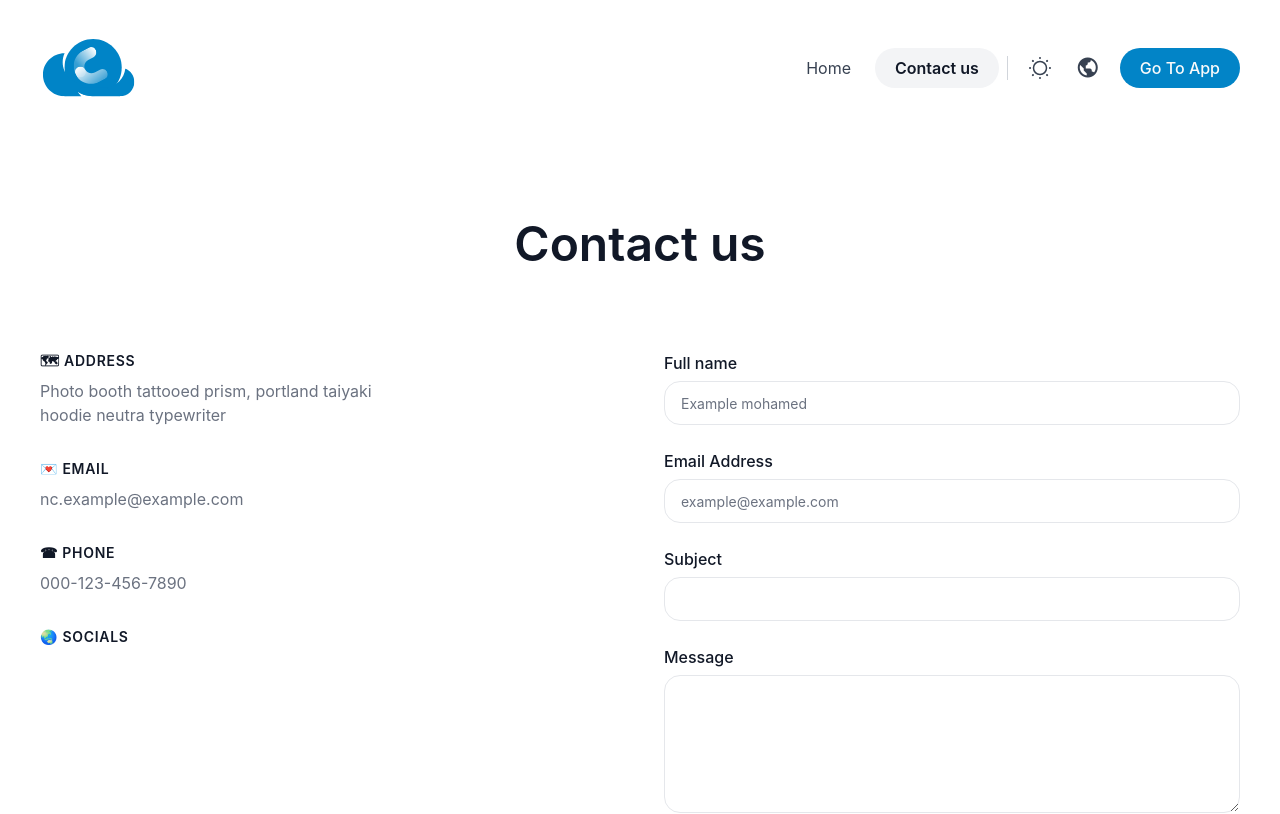
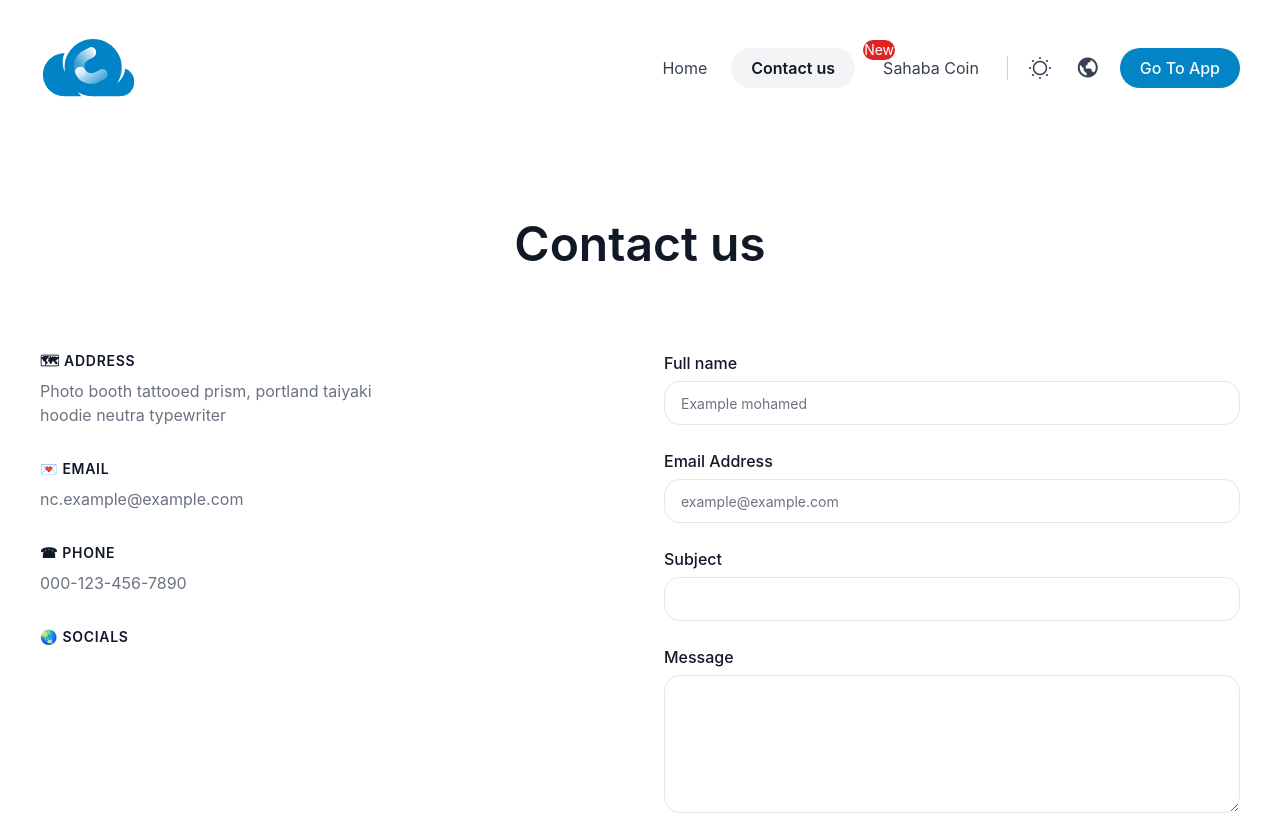
Before and after one commit to farajshuaib/sahaba-landingpage-graduation-project-, a React (Vite) app: page /contact in a window 1280 px wide. Shown: the top 814 px of the page. Built offline with nearby package versions, Linux system fonts and the light colour scheme.

Commit message:
adding sahabacoin button

```diff
--- a/src/components/Header/HeaderLogged.tsx
+++ b/src/components/Header/HeaderLogged.tsx
@@ -5,8 +5,9 @@ import SwitchDarkMode from "../../shared/SwitchDarkMode/SwitchDarkMode";
 import ButtonPrimary from "../../shared/Button/ButtonPrimary";
 import Navigation from "../../shared/Navigation/Navigation";
 import LocalesDropDown from "./LocalesDropDown";
-import { APP_URL } from "../../constant";
+import { APP_URL, COIN_FORM_URL } from "../../constant";
 import { useTranslation } from "react-i18next";
+import Badge from "../../shared/Badge/Badge";
 export interface HeaderLoggedProps {}
 
 const HeaderLogged: FC<HeaderLoggedProps> = () => {
@@ -22,6 +23,17 @@ const HeaderLogged: FC<HeaderLoggedProps> = () => {
           <div className="flex items-center justify-end flex-shrink-0 space-x-1 text-neutral-700 dark:text-neutral-100">
             <div className="items-center hidden space-x-2 xl:flex">
               <Navigation />
+              <a
+                target="_blank"
+                rel="noopener noreferrer"
+                className="relative inline-flex items-center px-4 py-2 text-sm font-normal rounded-full xl:text-base text-neutral-700 dark:text-neutral-300 xl:px-5 hover:text-neutral-900 hover:bg-neutral-100 dark:hover:bg-neutral-800 dark:hover:text-neutral-200"
+                href={COIN_FORM_URL}
+              >
+                <span className="absolute left-0 w-8 h-5 text-sm text-center text-white align-middle bg-red-600 -top-2 rounded-xl">
+                  {t("New")}
+                </span>
+                <span>{t("SahabaCoin")}</span>
+              </a>
               <div className="hidden h-6 border-l sm:block border-neutral-300 dark:border-neutral-6000"></div>
               <div className="flex">
                 <SwitchDarkMode />
--- a/src/constant/index.ts
+++ b/src/constant/index.ts
@@ -1,5 +1,6 @@
 export const APP_URL = "https://sahabanft-app.netlify.app/"
 
+export const COIN_FORM_URL = "https://sahabacoin.netlify.app/"
 
 export const locales = [
   { key: "ar", value: "عربي" },
--- a/src/locales/ar.json
+++ b/src/locales/ar.json
@@ -65,5 +65,7 @@
   "Email is required": "البريد الالكتروني مطلوب",
   "Message is required": "الرسالة مطلوبة",
   "Name is required": "مطلوب اسم",
-  "Subject is required": "الموضوع مطلوب"
+  "Subject is required": "الموضوع مطلوب",
+  "SahabaCoin": "عملة السحابة",
+  "New": "جديد"
 }
--- a/src/locales/en.json
+++ b/src/locales/en.json
@@ -65,5 +65,7 @@
   "Name is required": "Name is required",
   "Email is required": "Email is required",
   "Subject is required": "Subject is required",
-  "Message is required": "Message is required"
+  "Message is required": "Message is required",
+  "SahabaCoin": "Sahaba Coin",
+  "New": "New"
 }
--- a/src/shared/Navigation/NavMobile.tsx
+++ b/src/shared/Navigation/NavMobile.tsx
@@ -10,7 +10,7 @@ import SwitchDarkMode from "../../shared/SwitchDarkMode/SwitchDarkMode";
 import ButtonSecondary from "../../shared/Button/ButtonSecondary";
 import ncNanoId from "../../utils/ncNanoId";
 import { useTranslation } from "react-i18next";
-import { APP_URL } from "../../constant";
+import { APP_URL, COIN_FORM_URL } from "../../constant";
 
 export interface NavMobileProps {
   onClickClose?: () => void;
@@ -118,6 +118,7 @@ const NavMobile: React.FC<NavMobileProps> = ({ onClickClose }) => {
             </span>
           )}
         </NavLink>
+
         {item.children && (
           <Disclosure.Panel>{_renderMenuChild(item)}</Disclosure.Panel>
         )}
@@ -148,6 +149,17 @@ const NavMobile: React.FC<NavMobileProps> = ({ onClickClose }) => {
       </div>
       <ul className="flex flex-col px-2 py-6 space-y-1">
         {data.map(_renderItem)}
+        <a
+          target="_blank"
+          rel="noopener noreferrer"
+          className="relative flex text-neutral-900 dark:text-white w-full items-center py-2.5 px-4 font-medium uppercase tracking-wide text-sm hover:bg-neutral-100 dark:hover:bg-neutral-800 rounded-lg "
+          href={COIN_FORM_URL}
+        >
+          <span className="absolute left-0 w-8 h-5 text-sm text-center text-white align-middle bg-red-600 -top-2 rounded-xl">
+            {t("New")}
+          </span>
+          <span>{t("SahabaCoin")}</span>
+        </a>
       </ul>
       <div className="flex items-center justify-between px-5 py-6 space-x-2">
         <ButtonPrimary
```
